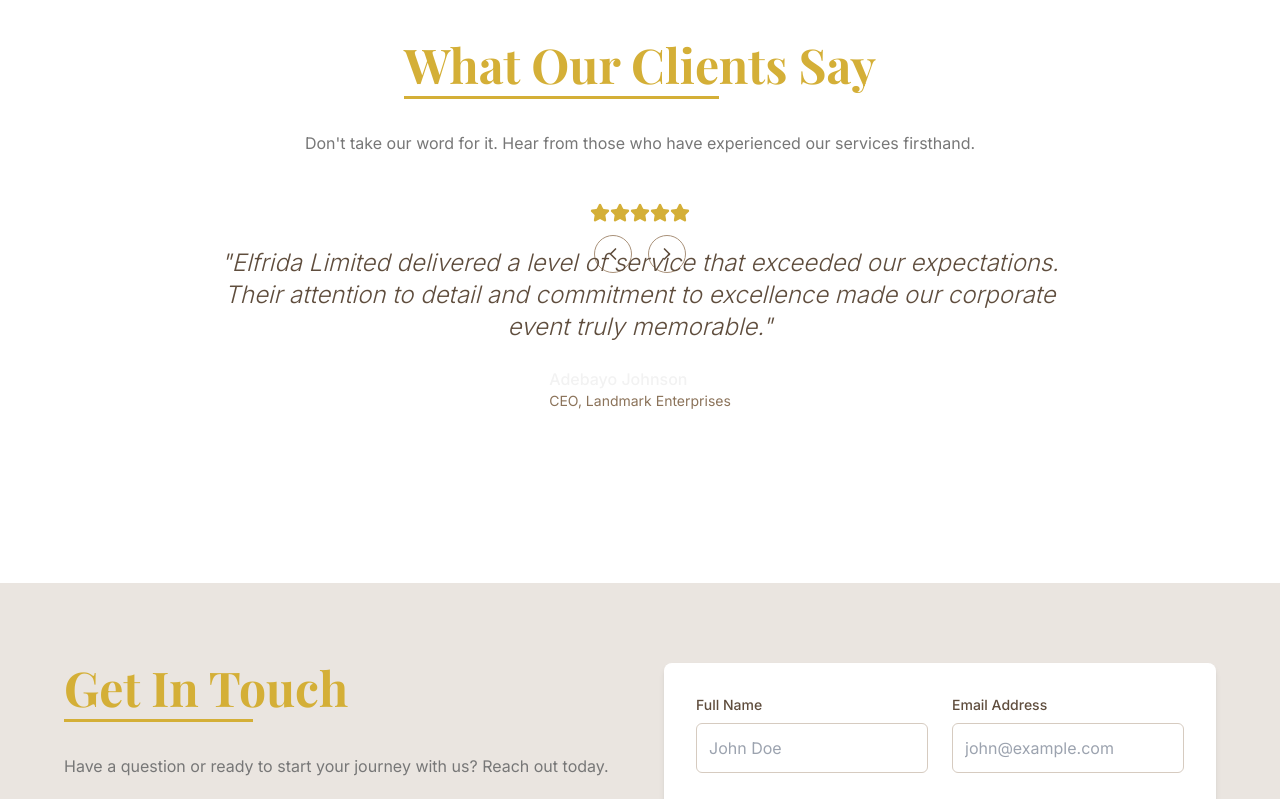
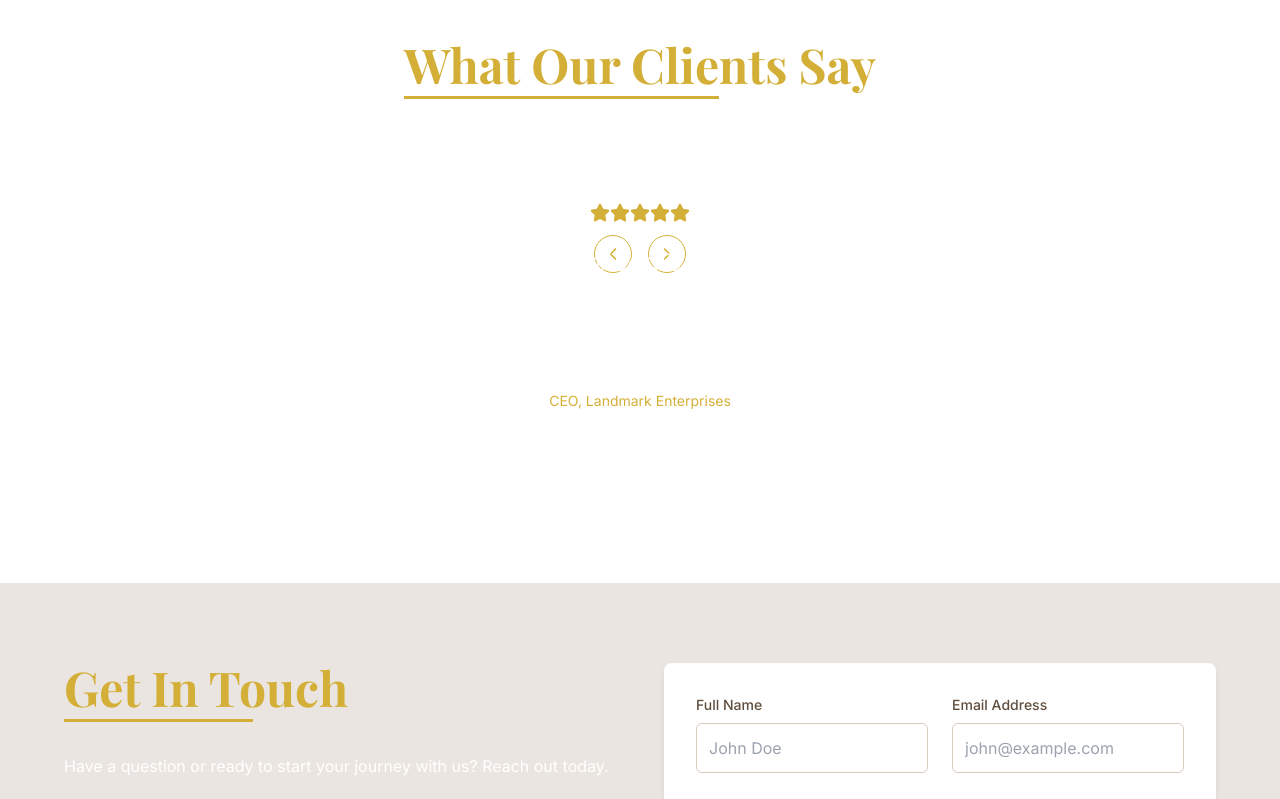
Before and after one commit to the-scarlet-spyder/elfrida-park-legacy-web, a React (Vite) app: page / in a window 1280 px wide. Shown: the part 2440-3239 px from the top of the page. Built offline with nearby package versions, Linux system fonts and the light colour scheme; a web font is replaced by a local one.

Commit message:
Fix: Ensure updated design is displayed
Ensure the latest design changes are reflected in the application.

```diff
--- a/src/components/SectionTitle.tsx
+++ b/src/components/SectionTitle.tsx
@@ -29,7 +29,7 @@ const SectionTitle: React.FC<SectionTitleProps> = ({
     )}>
       <h2 className={cn(
         'section-title relative inline-block',
-        light ? 'text-gold-light' : 'text-gold',
+        'text-gold',
         'after:content-[""] after:block after:w-2/3 after:h-[3px] after:bg-gold after:mt-2'
       )}>
         {title}
@@ -40,7 +40,7 @@ const SectionTitle: React.FC<SectionTitleProps> = ({
           'mt-4 max-w-2xl',
           align === 'center' && 'mx-auto',
           align === 'right' && 'ml-auto',
-          light ? 'text-white' : 'text-darkgrey-lightest',
+          'text-white',
           subtitleClassName
         )}>
           {subtitle}
--- a/src/components/TestimonialSlider.tsx
+++ b/src/components/TestimonialSlider.tsx
@@ -1,3 +1,4 @@
+
 import React, { useState } from 'react';
 import { cn } from '@/lib/utils';
 import { ChevronLeft, ChevronRight, Star } from 'lucide-react';
@@ -60,7 +61,7 @@ const TestimonialSlider: React.FC<TestimonialSliderProps> = ({
                 ))}
               </div>
 
-              <blockquote className="text-xl md:text-2xl font-light italic mb-6 text-earth-dark">
+              <blockquote className="text-xl md:text-2xl font-light italic mb-6 text-white">
                 "{testimonial.content}"
               </blockquote>
 
@@ -75,10 +76,10 @@ const TestimonialSlider: React.FC<TestimonialSliderProps> = ({
                   </div>
                 )}
                 <div className="text-left">
-                  <p className="font-medium text-foreground">
+                  <p className="font-medium text-white">
                     {testimonial.name}
                   </p>
-                  <p className="text-sm text-earth">{testimonial.position}</p>
+                  <p className="text-sm text-gold">{testimonial.position}</p>
                 </div>
               </div>
             </div>
@@ -90,14 +91,14 @@ const TestimonialSlider: React.FC<TestimonialSliderProps> = ({
         <div className="flex justify-center mt-8 space-x-4">
           <button
             onClick={prevSlide}
-            className="p-2 rounded-full border border-earth-light text-earth-dark hover:bg-gold hover:text-white hover:border-gold transition-colors"
+            className="p-2 rounded-full border border-gold text-gold hover:bg-gold hover:text-darkgrey hover:border-gold transition-colors"
             aria-label="Previous testimonial"
           >
             <ChevronLeft size={20} />
           </button>
           <button
             onClick={nextSlide}
-            className="p-2 rounded-full border border-earth-light text-earth-dark hover:bg-gold hover:text-white hover:border-gold transition-colors"
+            className="p-2 rounded-full border border-gold text-gold hover:bg-gold hover:text-darkgrey hover:border-gold transition-colors"
             aria-label="Next testimonial"
           >
             <ChevronRight size={20} />
```
